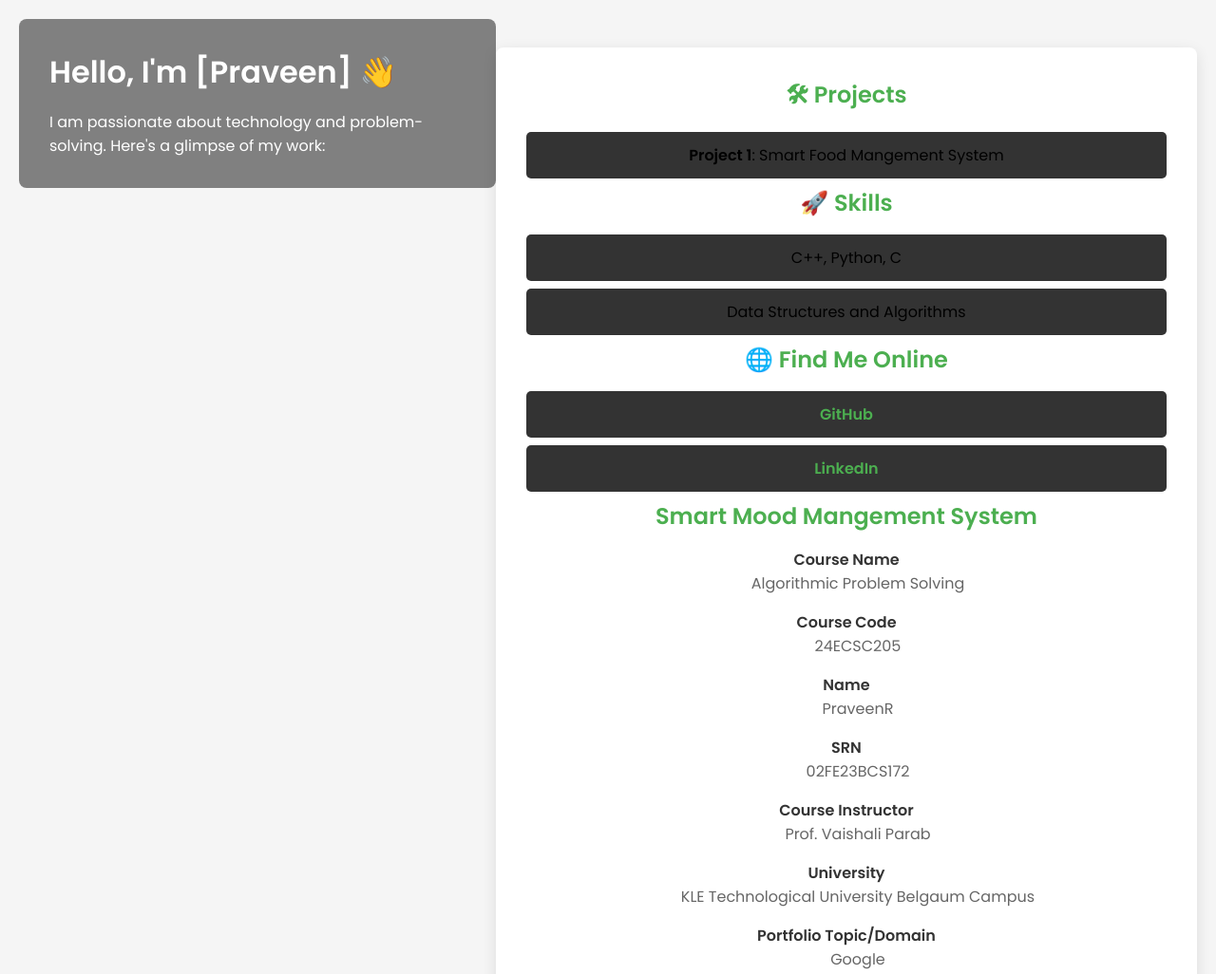
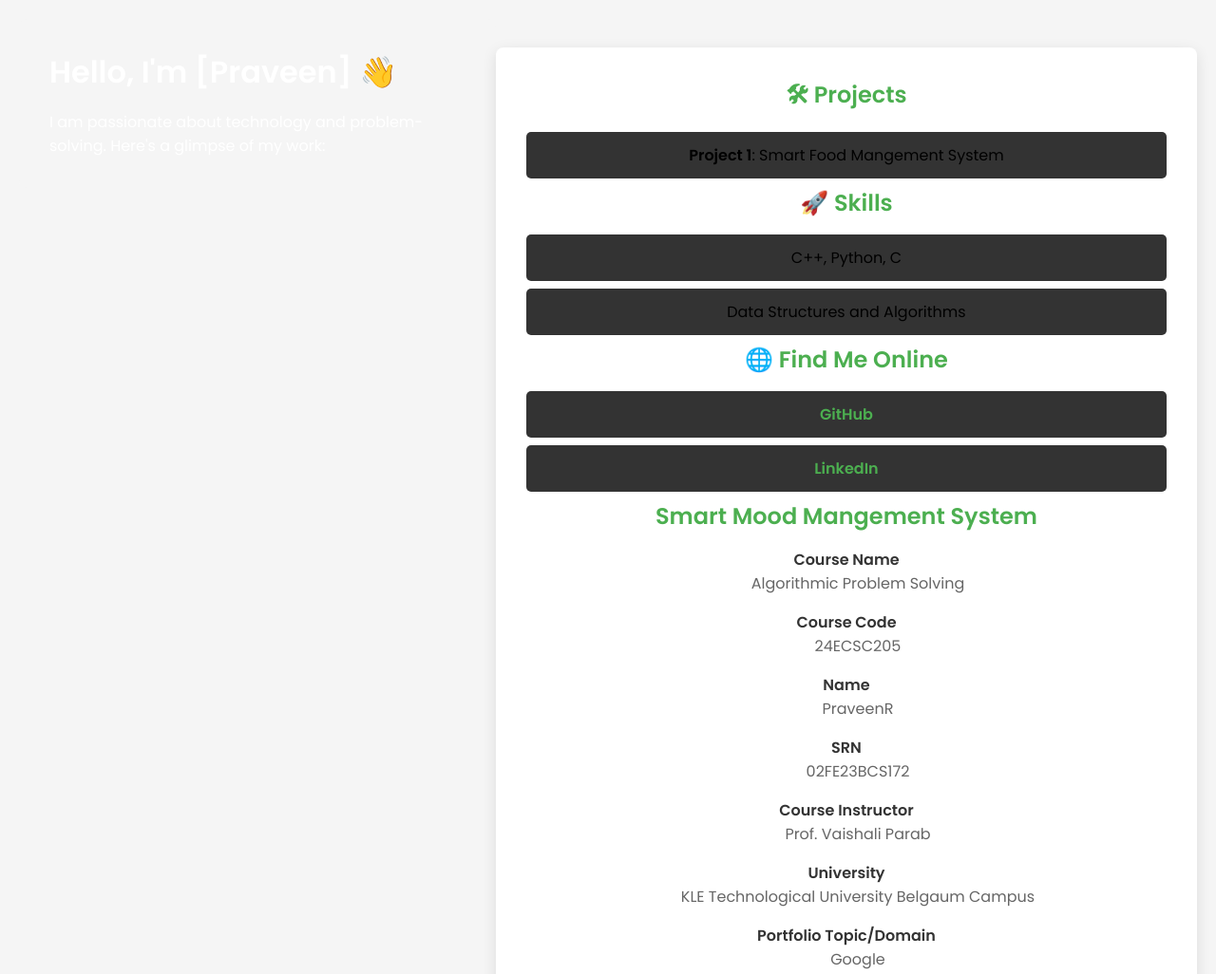
Before and after one commit to Praveenramatirth/smart-food-management-system.github.io, a plain HTML site: page index.html in a window 1280 px wide. Shown: the top 1026 px of the page at 95% size. Drawn offline with Linux system fonts and the light colour scheme.

Commit message:
Update style.css
Signed-off-by: Praveenramatirth <ramatirthpraveen@gmail.com>

```diff
--- a/style.css
+++ b/style.css
@@ -31,7 +31,7 @@ section {
 
 /* Header */
 header {
-    background-color: #808080;
+    background-color: #f5f5f5;
     color: white;
     padding: 2rem;
     border-radius: 8px;
```
